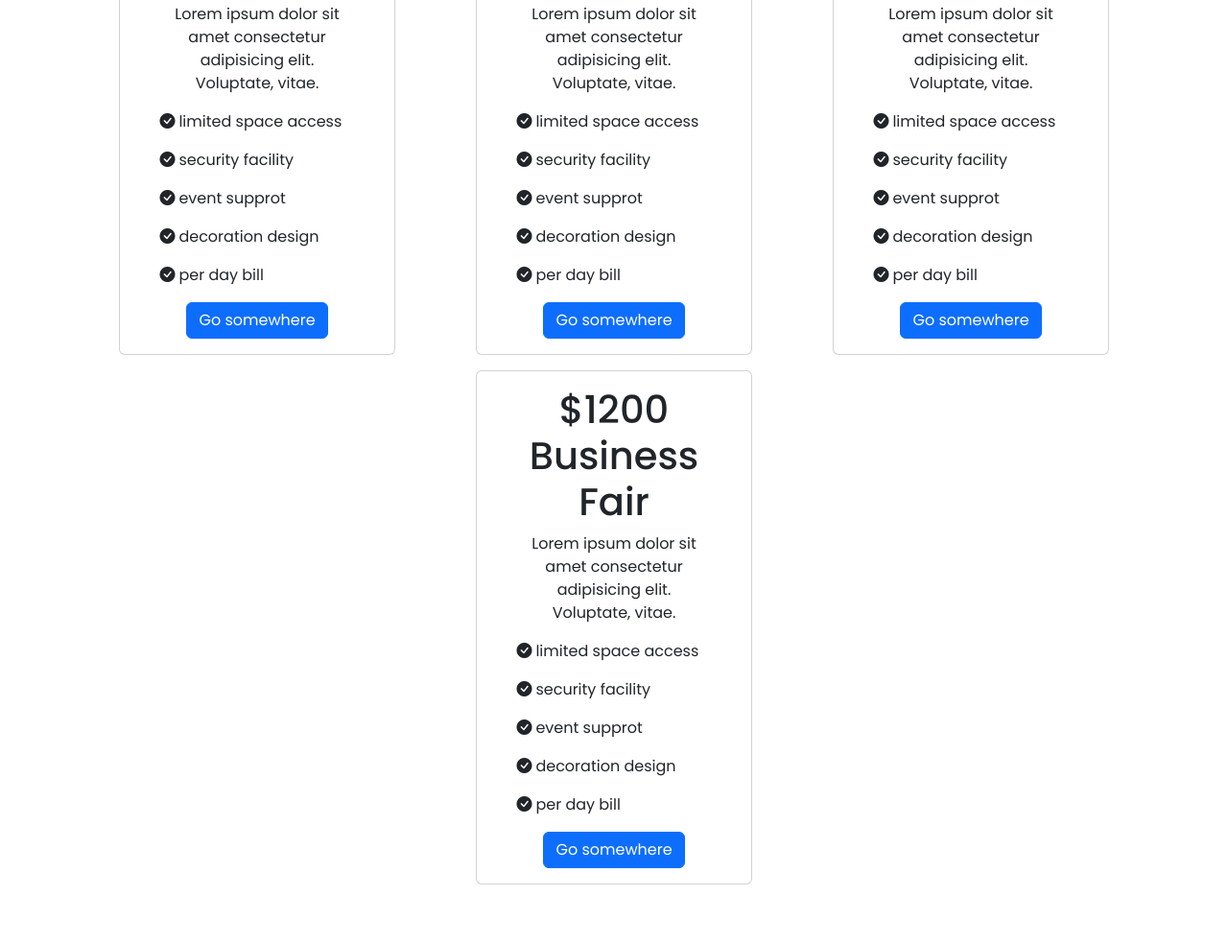
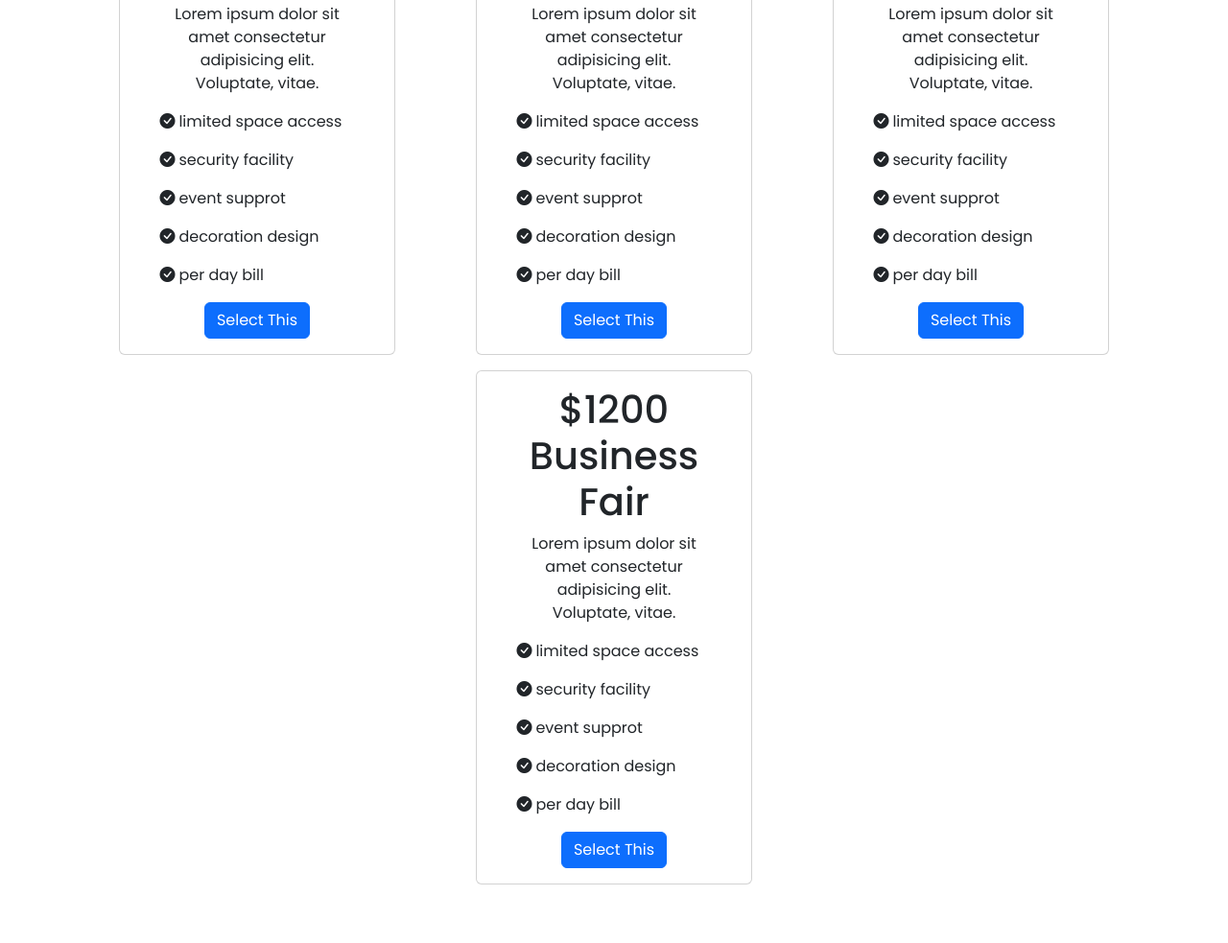
Before and after one commit to abdullahmiraz/convention-center, a plain HTML site: page index.html in a window 1280 px wide. Shown: the part 1436-2419 px from the top of the page at 96% size. Drawn offline with nearby package versions, Linux system fonts and the light colour scheme.

Commit message:
Update index.html

```diff
--- a/index.html
+++ b/index.html
@@ -19,7 +19,7 @@
     <nav class=" p-4 navbar navbar-expand-md navbar-light bg-white shadow">
       <div class="container-fluid mx-md-5 d-flex justify-content-md-evenly align-items-center">
         <div class="logo">
-          <a class="navbar-brand h2 fs-3 " href="#"> My Brand </a>
+          <a class="navbar-brand h2 fs-3 " href="#"> ConvoRent </a>
         </div>
         <button class="navbar-toggler" type="button" data-bs-toggle="collapse" data-bs-target="#navbarNav"
           aria-controls="navbarNav" aria-expanded="false" aria-label="Toggle navigation">
@@ -155,7 +155,7 @@
             <p><i class=" me-1 bi bi-check-circle-fill"></i>decoration design</p>
             <p><i class=" me-1 bi bi-check-circle-fill"></i>per day bill</p>
           </div>
-          <a href="#" class="btn btn-primary">Go somewhere</a>
+          <a href="#" class="btn btn-primary">Select This</a>
         </div>
       </div>
       <!-- card 2  -->
@@ -171,7 +171,7 @@
             <p><i class=" me-1 bi bi-check-circle-fill"></i>decoration design</p>
             <p><i class=" me-1 bi bi-check-circle-fill"></i>per day bill</p>
           </div>
-          <a href="#" class="btn btn-primary">Go somewhere</a>
+          <a href="#" class="btn btn-primary">Select This</a>
         </div>
       </div>
       <!-- card 3  -->
@@ -191,7 +191,7 @@
             <p><i class=" me-1 bi bi-check-circle-fill"></i>decoration design</p>
             <p><i class=" me-1 bi bi-check-circle-fill"></i>per day bill</p>
           </div>
-          <a href="#" class="btn btn-primary">Go somewhere</a>
+          <a href="#" class="btn btn-primary">Select This</a>
         </div>
       </div>
       <!-- card 4  -->
@@ -207,7 +207,7 @@
             <p><i class=" me-1 bi bi-check-circle-fill"></i>decoration design</p>
             <p><i class=" me-1 bi bi-check-circle-fill"></i>per day bill</p>
           </div>
-          <a href="#" class="btn btn-primary">Go somewhere</a>
+          <a href="#" class="btn btn-primary">Select This</a>
         </div>
       </div>
 
```
